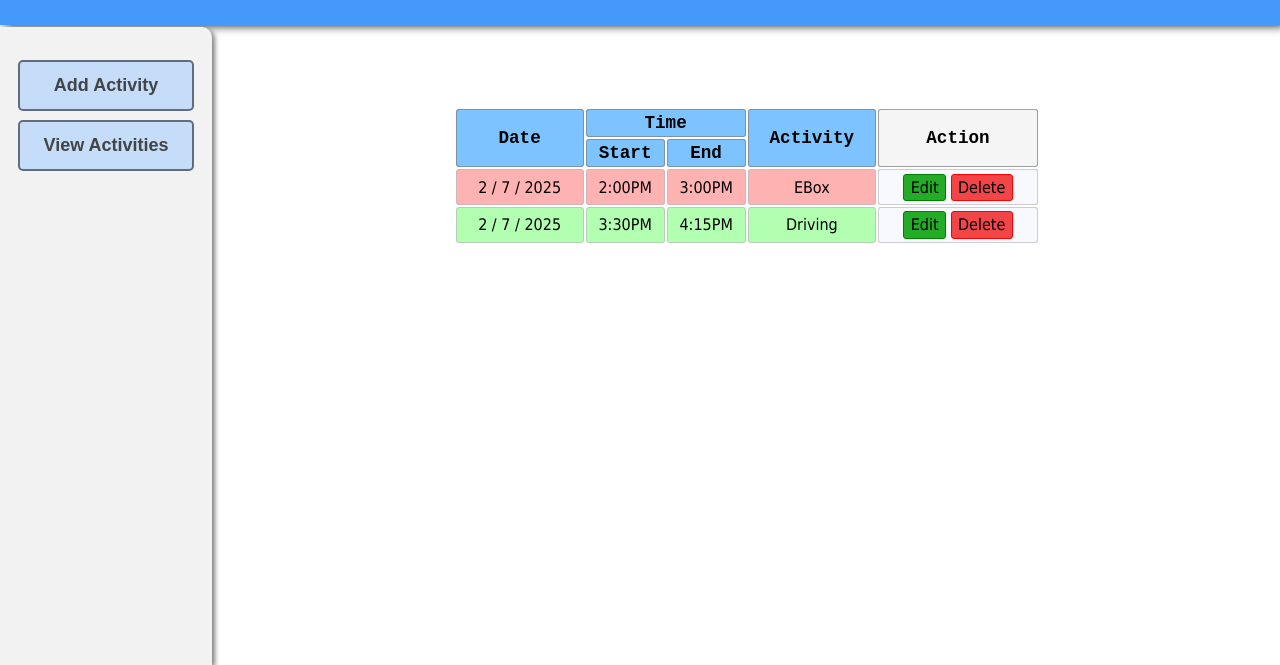
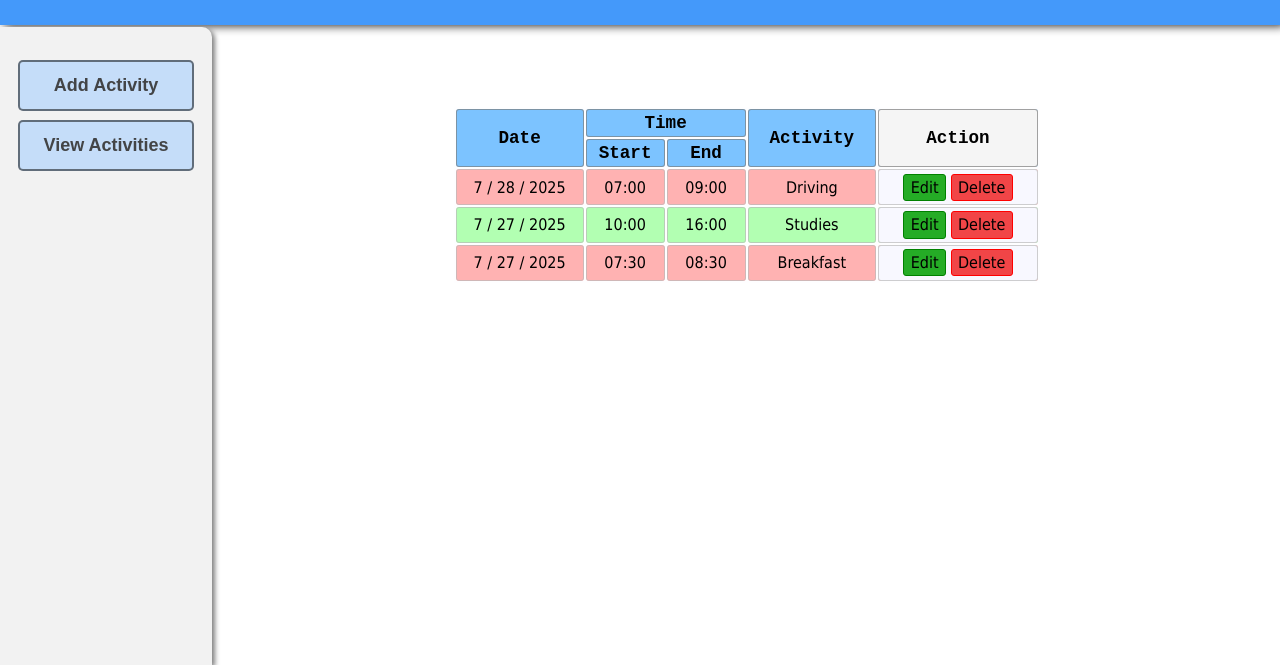
Before and after one commit to akashgardas/Track-Your-Time, a plain HTML site: page src/view-activity.html in a window 1280 px wide. Shown: the part 135-800 px from the top of the page. Drawn offline with Linux system fonts and the light colour scheme.

Commit message:
Data Display functionality

```diff
--- a/src/index-script.js
+++ b/src/index-script.js
@@ -3,7 +3,11 @@
 /*
 1. Button click should get the data from the form.
 2. Clear the form inputs when data is taken.
+3. TODO: Storage
+  - Store the data
  */
+
+// Data validation
 
 const formEle = document.getElementById("form");
 
--- a/src/view-activity-script.js
+++ b/src/view-activity-script.js
@@ -0,0 +1,90 @@
+"use strict";
+
+/*
+1. Create a sample data in the storage format
+2. Display the data
+3. Add edit functionality
+4. Add delete functionality
+*/
+
+/*
+1. Create a sample data in the storage format:
+    - Store in dictionary format
+    - Create a dataset for 4 dates
+    Eg:
+    {
+    "7-9-2025" : [
+     {
+        "startTime": "09:00",
+        "endTime": "21:00",
+        "activity": "Team Meating"
+     },
+     {
+        "startTime": "08:00",
+        "endTime": "9:00",
+        "activity": "Breakfast"
+     }
+     ],
+    "7-10-2025" : []
+    }
+*/
+
+/*
+2. Display the data
+    - Create a new row and add the data
+    - Data should be sorted with Date. Newer data should displayed first.
+*/
+
+const tableBodyEle = document.getElementById("table-body");
+
+const data = {
+  "7 / 27 / 2025": [
+    {
+      startTime: "07:30",
+      endTime: "08:30",
+      activity: "Breakfast",
+    },
+    {
+      startTime: "10:00",
+      endTime: "16:00",
+      activity: "Studies",
+    },
+  ],
+  "7 / 28 / 2025": [
+    {
+      startTime: "07:00",
+      endTime: "09:00",
+      activity: "Driving",
+    },
+  ],
+};
+
+const loadData = function () {
+  for (let date in data) {
+    for (let i = 0; i < data[date].length; i++) {
+      console.log(date);
+      console.log(data[date][i].startTime);
+      console.log(data[date][i].endTime);
+      console.log(data[date][i].activity);
+
+        addRow(date, data[date][i].startTime, data[date][i].endTime, data[date][i].activity);
+    }
+  }
+};
+
+const addRow = function (date, startTime, endTime, activity) {
+  const row = tableBodyEle.insertRow(0);
+  row.insertCell(0).textContent = date;
+  row.insertCell(1).textContent = startTime;
+  row.insertCell(2).textContent = endTime;
+  row.insertCell(3).textContent = activity;
+  addActionButtons(row.insertCell(4));
+};
+
+const addActionButtons = (cell) => {
+    cell.classList.add('action');
+    cell.innerHTML = `<button type="button" class="edit">Edit</button>
+<button type="button" class="delete">Delete</button>`;
+};
+
+loadData();
--- a/src/view-activity.html
+++ b/src/view-activity.html
@@ -19,8 +19,8 @@
     </aside>
 
     <main>
-      <table>
-        <thead>
+      <table id="table">
+        <thead id="table-head">
           <tr>
             <th rowspan="2" id="date">Date</th>
             <th colspan="2" id="time">Time</th>
@@ -32,9 +32,9 @@
             <th>End</th>
           </tr>
         </thead>
-        <tbody>
 
-          <tr>
+        <tbody id="table-body">
+          <!-- <tr>
             <td>2 / 7 / 2025</td>
             <td>2:00PM</td>
             <td>3:00PM</td>
@@ -52,7 +52,7 @@
             <td class="action">
               <button type="button" class="edit">Edit</button>
               <button type="button" class="delete">Delete</button>
-            </td>
+            </td> -->
           </tr>
         </tbody>
       </table>
```
